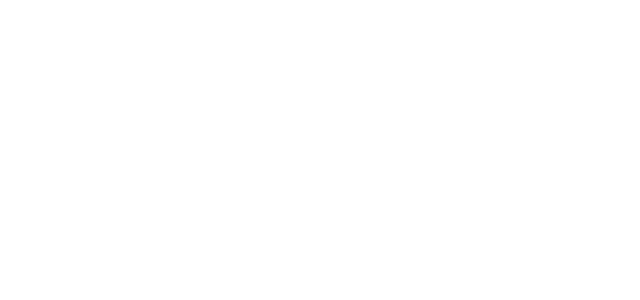
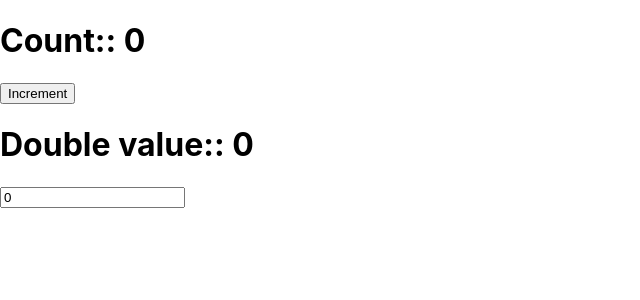
Before and after one commit to AKSHAW6299/Hooks, a React (Create React App) app: page /usememo in a window 1280 px wide. Before the commit this address had no page. Shown: the top 300 px of the page, without its empty margins (0-640 px from the left). Built offline with nearby package versions, Linux system fonts and the light colour scheme.

Commit message:
chanegs and bugs

```diff
--- a/src/App.js
+++ b/src/App.js
@@ -5,6 +5,8 @@
 import UseEffect from './views/useeffect2/UseEffect'
 import UseReducer from './views/usereducer3/UseReducer'
 import UseRef from './views/useref4/UseRef'
+import UseMemo from './views/useMemo5/UseMemo'
+
 
 
 
@@ -18,6 +20,7 @@
         <Route path="/useeffect" element={<UseEffect />} />
         <Route path="/usereducer" element={<UseReducer />} />
         <Route path="/useref" element={<UseRef />} />
+        <Route path="/usememo" element={<UseMemo />} />
       </Routes>
     </Router>
   )
--- a/src/views/home/Home.jsx
+++ b/src/views/home/Home.jsx
@@ -17,6 +17,9 @@
       <Link to="/useref">
         <button>Go to useRef</button>
       </Link>
+      <Link to="/useMemo">
+        <button>Go to useMemo</button>
+      </Link>
     </div>
   );
 }
--- /dev/null
+++ b/src/views/useMemo5/UseMemo.jsx
@@ -0,0 +1,36 @@
+import React, { useMemo, useState } from 'react'
+
+function UseMemo() {
+  const [count, setCount] = useState(0)
+  const [input, setInput] = useState(0)
+
+  // Create a expensive(time/memory consuming) task
+  function expensiveTask(num) {
+    console.log('Inside expensive task');
+    for (let i = 0; i <= 1000000000; i++) { }
+    return num * 2
+  }
+  // When the state(count) changed our component is re-rendering every time,
+  // due to this the expensiveTask() function gets called every time, that's why it is taking that much time.
+
+  // let doubleValue = expensiveTask(4)
+  let doubleValue = useMemo(() => expensiveTask(input), [input])
+
+
+  return (
+    <>
+      <h1>Count:: {count}</h1>
+      <button onClick={() => setCount(count + 1)}>Increment</button>
+      <h1>Double value:: {doubleValue}</h1>
+      <input
+        type="number"
+        placeholder='Enter number'
+        value={input}
+        onChange={(e) => setInput(e.target.value)}
+
+      />
+    </>
+  )
+}
+
+export default UseMemo
```
